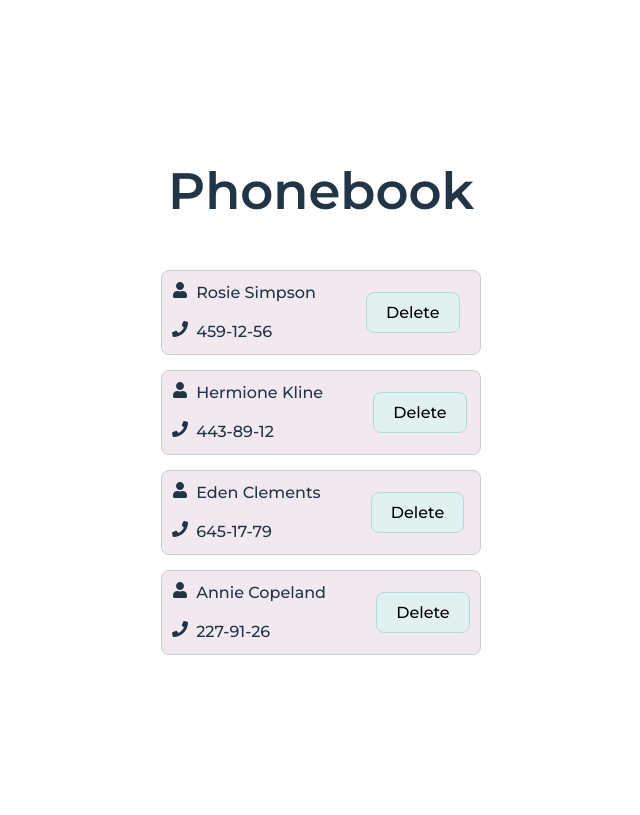
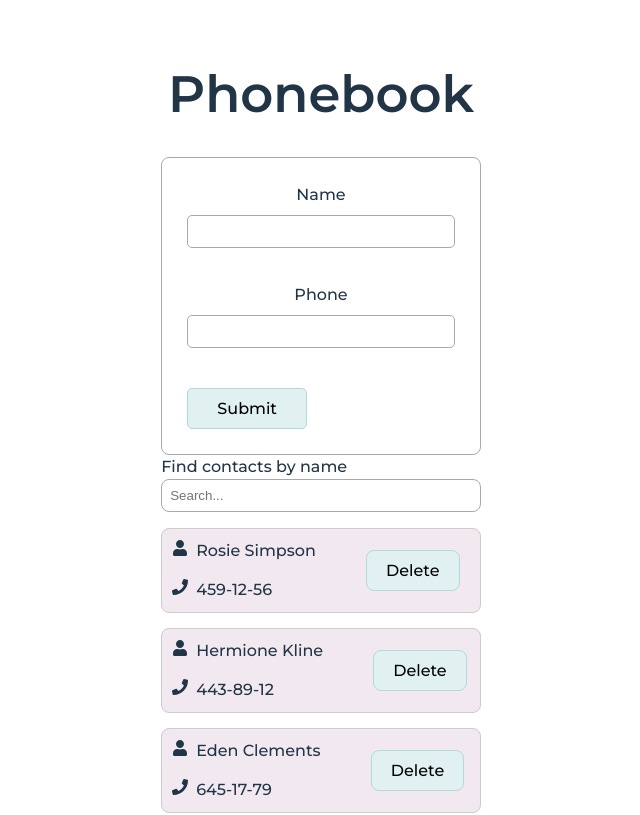
Before and after one commit to misfits3z/goit-neo-react-hw-module3, a React (Vite) app: page / in a window 1280 px wide. Shown: the top 815 px of the page, without its empty margins (319-959 px from the left). Built offline with nearby package versions, Linux system fonts and the light colour scheme.

Commit message:
form done

```diff
--- a/package.json
+++ b/package.json
@@ -10,6 +10,7 @@
     "preview": "vite preview"
   },
   "dependencies": {
+    "formik": "^2.4.6",
     "react": "^18.3.1",
     "react-dom": "^18.3.1",
     "react-icons": "^5.3.0"
--- a/src/App.jsx
+++ b/src/App.jsx
@@ -1,6 +1,7 @@
 import { useState } from 'react'
-
+import SearchBox from './components/SearchBox/SearchBox'
 import ContactList from './components/ContactList/ContactList'
+import ContactForm from './components/ContactForm/ContactForm'
 import './App.css'
 
 
@@ -14,12 +15,22 @@ function App() {
     {id: 'id-4', name: 'Annie Copeland', number: '227-91-26'},
   ])
 
+  const [filter, setFilter] = useState('');
+
+  const handleFilterChange = (evt) => {
+    setFilter(evt.target.value);
+  };
+
+  const filteredContacts = contacts.filter((contact) =>
+    contact.name.toLowerCase().includes(filter.toLowerCase())
+  );
+
   return (
     <div>
       <h1>Phonebook</h1>
-      {/* <ContactForm /> */}
-      {/* <SearchBox /> */}
-      <ContactList contacts={contacts} />
+      <ContactForm />
+      <SearchBox type="text" value={filter} onChange={handleFilterChange}/>
+      <ContactList contacts={filteredContacts} />
     </div>
   );
 }
--- a/src/components/ContactForm/ContactForm.jsx
+++ b/src/components/ContactForm/ContactForm.jsx
@@ -0,0 +1,18 @@
+import { Formik, Form, Field } from 'formik';
+import css from './ContactForm.module.css'
+
+
+
+export default function ContactForm() {
+    return (
+      <Formik initialValues={{ name: '', phone: '' }} onSubmit={() => {}}>
+        <Form className={css.form}>
+            <label className={css.label} htmlFor="name">Name</label>
+            <Field className={css.field} type="text" name="name" />
+            <label className={css.label} htmlFor="phone">Phone</label>
+            <Field className={css.field} type="tel" name="phone" />
+          <button className={css.btn} type="submit">Submit</button>
+        </Form>
+      </Formik>
+    );
+  };
--- a/src/components/ContactForm/ContactForm.module.css
+++ b/src/components/ContactForm/ContactForm.module.css
@@ -0,0 +1,44 @@
+.form {
+    display: flex;
+    flex-direction: column;
+    border: 1px solid darkgrey;
+    border-radius: 8px;
+    padding: 25px;
+}
+
+.label {
+
+    font-size: 16px;
+    margin-bottom: 8px; /* Відступ між лейблом та інпутом */
+}
+
+.field {
+    margin-bottom: 35px;
+    border: 1px solid darkgrey;
+    border-radius: 5px;
+    padding: 8px;
+}
+
+.field:hover{
+    border-color:  #528989;
+}
+
+.field:last-of-type {
+    margin-bottom: 20px;
+}
+
+.btn {
+
+    margin-top: 20px;
+    padding: 10px 20px;
+    border-radius: 5px;
+    cursor: pointer;
+    width: 120px;
+
+}
+
+.btn:hover,
+.btn:focus {
+    box-shadow: none;
+
+}
--- a/src/components/SearchBox/SearchBox.jsx
+++ b/src/components/SearchBox/SearchBox.jsx
@@ -0,0 +1,15 @@
+import css from './SearchBox.module.css'
+
+export default function SearchBox ({value, onChange}){
+    return(
+    <div className={css.search}>
+      <label htmlFor="search">Find contacts by name</label>
+      <input
+        type="text"
+        value={value}
+        onChange={onChange}
+        placeholder="Search..."
+        />
+    </div>
+    )
+}
--- a/src/components/SearchBox/SearchBox.module.css
+++ b/src/components/SearchBox/SearchBox.module.css
@@ -0,0 +1,18 @@
+.search{
+    display: flex;
+    flex-direction: column;
+    text-align: left;
+}
+
+.search input{
+    border: 1px solid darkgrey;
+    border-radius: 8px;
+    box-shadow: none;
+    padding: 8px;
+}
+
+input:hover,
+input:focus{
+    border-color: rgb(197, 180, 213);
+    outline: none;
+}
```
Also changed, not shown: 1 other file (tests, documents, lock files or other folders).
